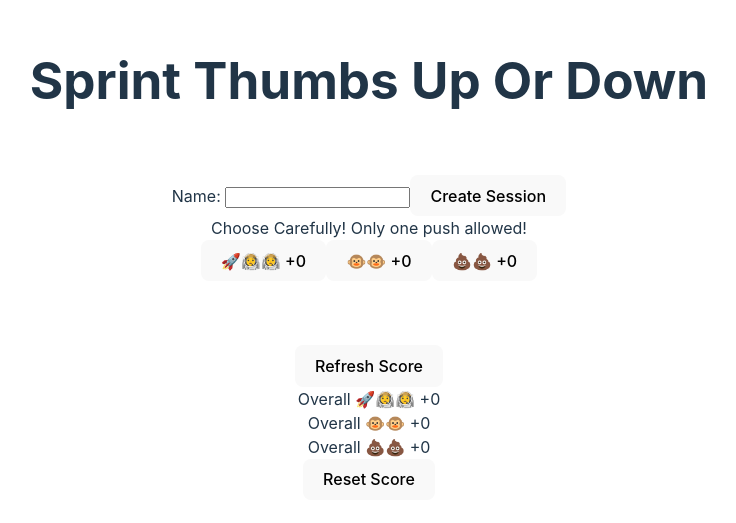
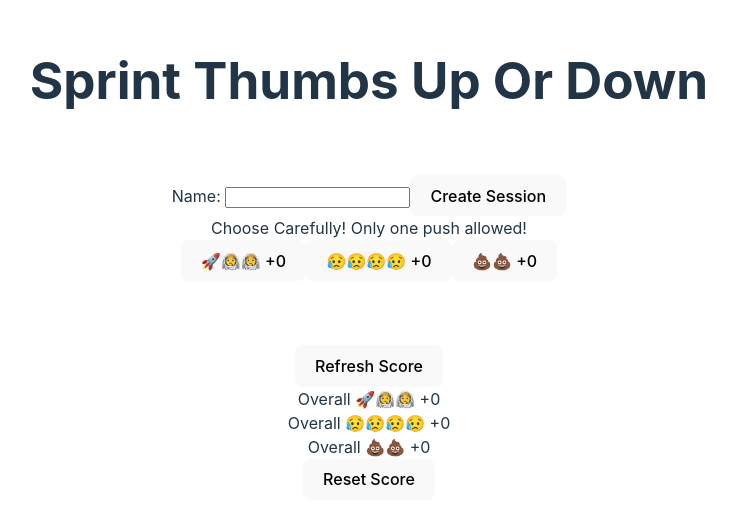
Before and after one commit to CodeItQuick/retro-rating-app, a React (Vite) app: page / in a window 1280 px wide. Shown: the part 125-648 px from the top of the page, without its empty margins (271-1007 px from the left). Built offline with nearby package versions, Linux system fonts and the light colour scheme.

Commit message:
good but not great

```diff
--- a/src/App.tsx
+++ b/src/App.tsx
@@ -126,7 +126,7 @@ function App() {
                         onVoteHandler({ poopEmojiParam: 0, thumbsDownParam: 1, thumbsUpParam: 0 });
                     }
                 }}>
-                    🐵🐵 +{thumbsDown}
+                    😥😥😥😥 +{thumbsDown}
                 </button>
                 <button onClick={() => {
                     if (poopEmoji + thumbsUp + thumbsDown === 0) {
@@ -145,7 +145,7 @@ function App() {
                     Overall 🚀👩‍🚀👨‍🚀 +{overallThumbsUp}
                 </div>
                 <div>
-                    Overall 🐵🐵 +{overallThumbsDown}
+                    Overall 😥😥😥😥 +{overallThumbsDown}
                 </div>
                 <div>
                     Overall 💩💩 +{overallPoopEmoji}
```
